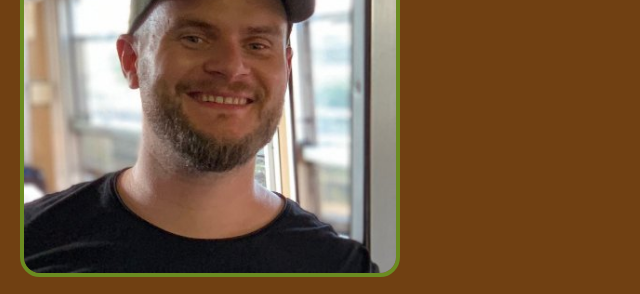
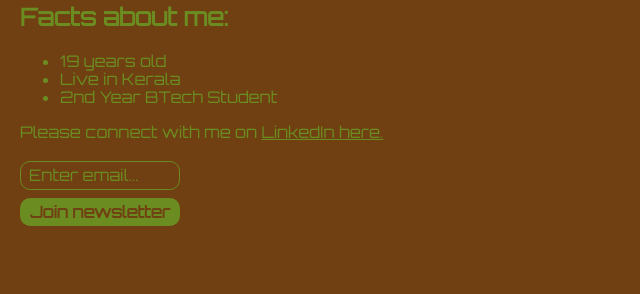
Before and after one commit to Devikris/Web-Bootcamp, a website built with Vite: page firstweb/index.html in a window 1280 px wide. Shown: the part 123-417 px from the top of the page, without its empty margins (0-640 px from the left). Built offline with nearby package versions, Linux system fonts and the light colour scheme; files whose address does not match are found by name; a web font is replaced by a local one.

Commit message:
Update index.html

```diff
--- a/firstweb/index.html
+++ b/firstweb/index.html
@@ -10,7 +10,7 @@
         Challenge 1:
         Write the HTML for your personal website.
         -->
-        <img src="per.jpg">
+        <img src="devi.jpg">
         <h1>Hi, my name is Devi Krishna R</h1>
         <h2>Facts about me:</h2>
         <ul>
```
